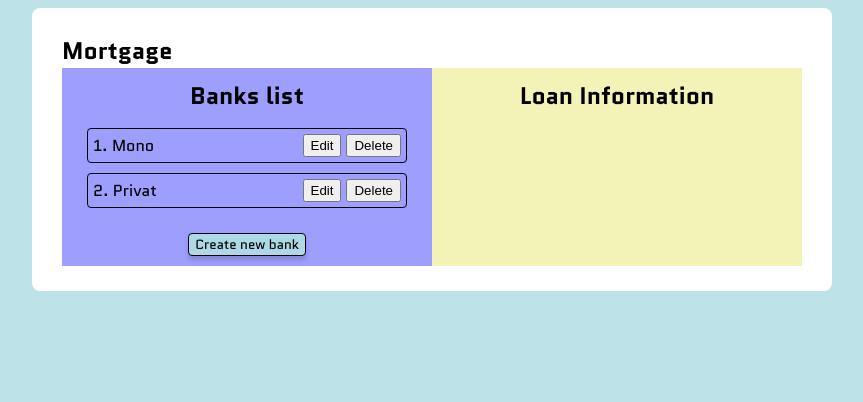
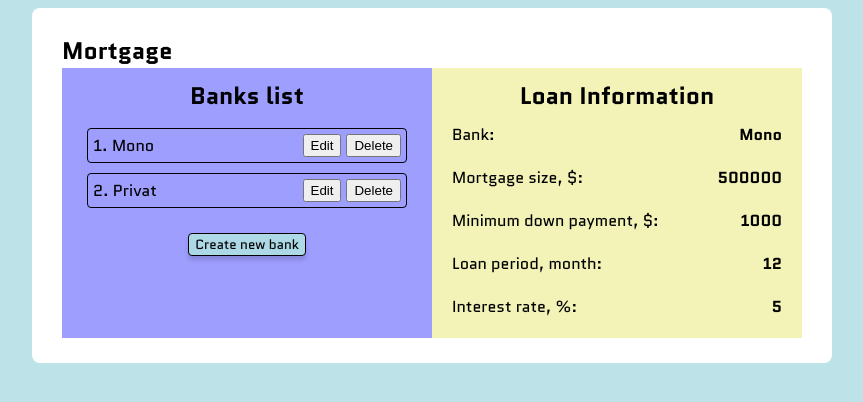
Before and after one commit to PavelKreitsberg/mortgage-practice, a plain HTML site: page index.html in a window 1280 px wide. Both pictures are taken after a click on the element "Mono". Shown: the whole page, without its empty margins (208-1071 px from the left). Drawn offline with Linux system fonts and the light colour scheme.

Commit message:
oleg task

```diff
--- a/js/script.js
+++ b/js/script.js
@@ -36,17 +36,20 @@ const bankHeader = document.createElement('h2');
 bankHeader.classList.add('subtitle');
 bankHeader.textContent = 'Banks list';
 
+banksList.append(bankHeader, bankListUl, bankBtn);
+
 const loanInfoHeader = document.createElement('h2');
 loanInfoHeader.classList.add('subtitle');
 loanInfoHeader.textContent = 'Loan Information';
 
-banksList.append(bankHeader, bankListUl, bankBtn);
+const loanInformation = document.createElement('ul');
+loanInformation.classList.add('features');
 
 const banksInformation = document.createElement('div');
 banksInformation.classList.add('fields__item');
 banksInformation.classList.add('feature__list');
 
-banksInformation.append(loanInfoHeader);
+banksInformation.append(loanInfoHeader, loanInformation);
 
 root.append(banksList, banksInformation);
 
@@ -76,6 +79,8 @@ function elementClickFinder(event) {
   const currentBank = banks.find(
     bank => bank.name === event.target.textContent
   );
+  // console.log(currentBank);
+  renderInfMarkup(currentBank);
 }
 
 createBankList(banks);
@@ -132,3 +137,35 @@ function addBank(evt) {
 
   createBankList(banks);
 }
+
+function renderInfMarkup({
+  name,
+  interestRate,
+  maxLoan,
+  minPayment,
+  loanTerm,
+}) {
+  const loanInfoMarkup = `
+          <li class="features__item">
+            <p class="features__name">Bank:</p>
+            <span class="features__value">${name}</span>
+          </li>
+          <li class="features__item">
+            <p class="features__name">Mortgage size, $:</p>
+            <span class="features__value">${maxLoan}</span>
+          </li>
+          <li class="features__item">
+            <p class="features__name">Minimum down payment, $:</p>
+            <span class="features__value">${minPayment}</span>
+          </li>
+          <li class="features__item">
+            <p class="features__name">Loan period, month:</p>
+            <span class="features__value">${loanTerm}</span>
+          </li>
+          <li class="features__item">
+            <p class="features__name">Interest rate, %:</p>
+            <span class="features__value">${interestRate}</span>
+          </li>`;
+
+  loanInformation.innerHTML = loanInfoMarkup;
+}
```
Also changed, not shown: index.html (+0 -25 lines).
